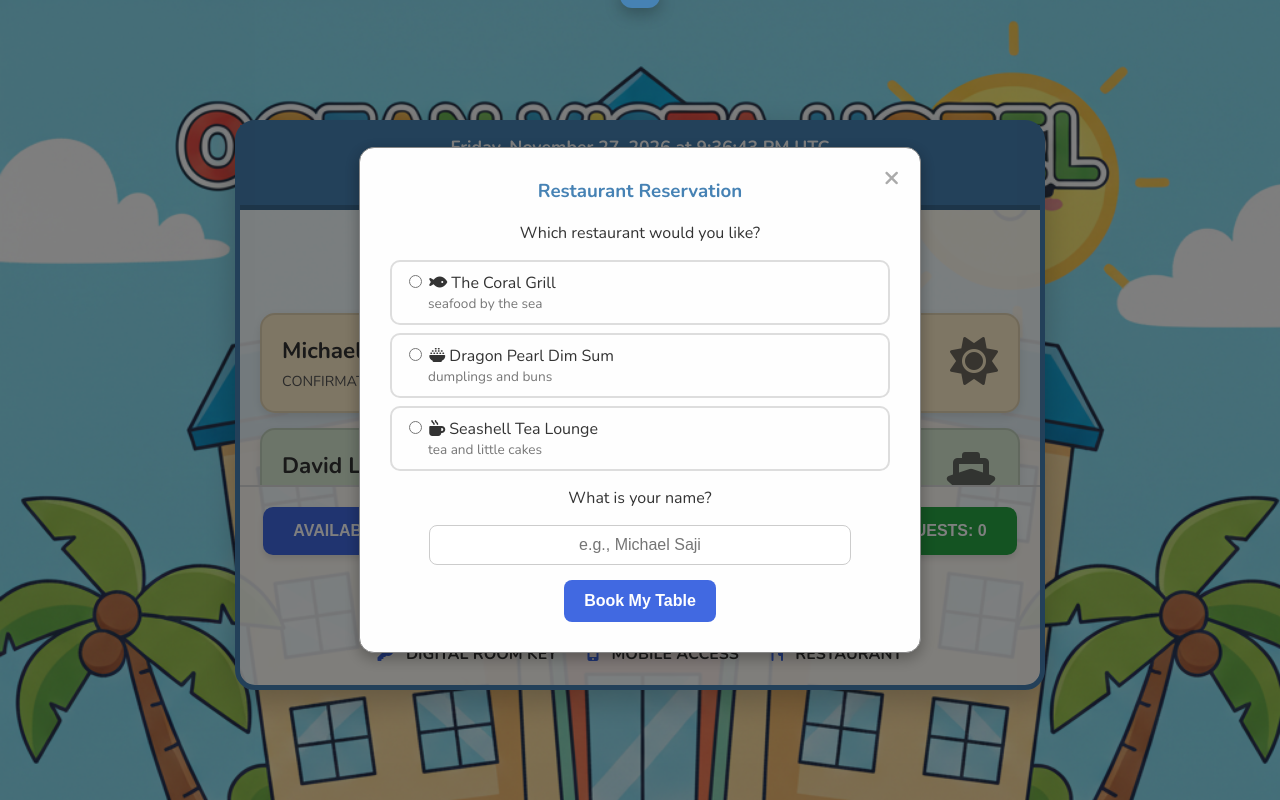
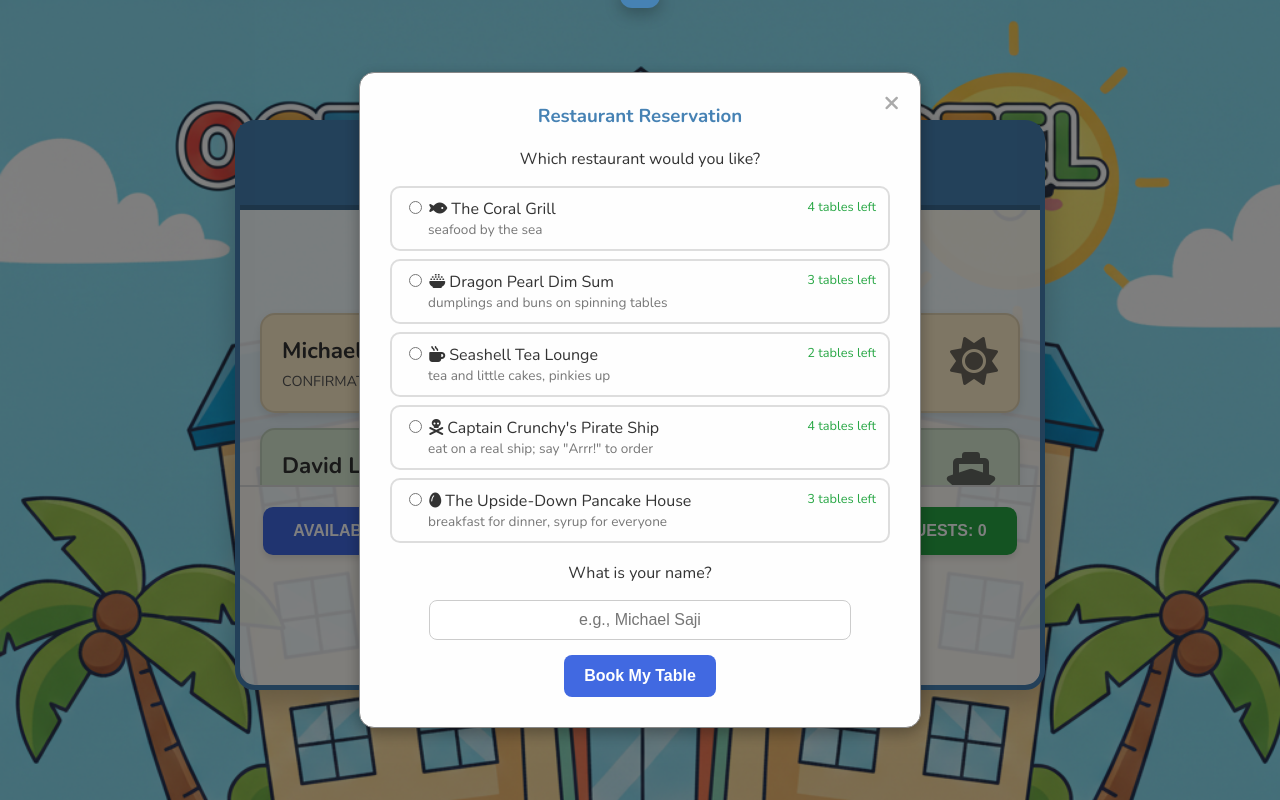
Before and after one commit to msaji/ocean-vista-hotel, a plain HTML site: page index.html in a window 1280 px wide. Both pictures are taken after a click on the link "RESTAURANT". Drawn offline with nearby package versions, Linux system fonts and the light colour scheme.

Commit message:
Restaurants can be full; add more restaurants and three reservations
Restaurants now live in a list in script.js with a name, icon,
description and tablesLeft. Each booking uses a table; at 0 the
restaurant shows FULL and can't be picked. Adds six new restaurants
(nine in all), one of which starts full.

New reservations: Alexander and Eliza Hamilton (Room 410), Charlie
Brown and Snoopy (Room 106), and Lucy Saji (Room 109).

Co-Authored-By: Claude Opus 5.5 <noreply@anthropic.com>
Claude-Session: https://claude.ai/code/session_01NQtmV9ASHpDNFznNcfcGPp

```diff
--- a/index.html
+++ b/index.html
@@ -97,10 +97,8 @@
                 <h3>Restaurant Reservation</h3>
                 <form id="restaurant-form">
                     <p>Which restaurant would you like?</p>
-                    <div class="restaurant-choices">
-                        <label><input type="radio" name="restaurant" value="The Coral Grill" required> <i class="fas fa-fish"></i> The Coral Grill <span>seafood by the sea</span></label>
-                        <label><input type="radio" name="restaurant" value="Dragon Pearl Dim Sum"> <i class="fas fa-bowl-rice"></i> Dragon Pearl Dim Sum <span>dumplings and buns</span></label>
-                        <label><input type="radio" name="restaurant" value="Seashell Tea Lounge"> <i class="fas fa-mug-hot"></i> Seashell Tea Lounge <span>tea and little cakes</span></label>
+                    <div class="restaurant-choices" id="restaurant-choices">
+                        <!-- Filled in by JavaScript from the restaurants list -->
                     </div>
                     <p>What is your name?</p>
                     <input type="text" id="restaurant-name-input" placeholder="e.g., Michael Saji" required>
--- a/script.js
+++ b/script.js
@@ -18,7 +18,10 @@ document.addEventListener('DOMContentLoaded', () => {
         { id: 15, guestName: 'Fox Mulder', confirmationCode: '#T890U', roomNumber: 119, roomType: 'Standard Queen', nights: 2, guestCount: 1, phone: '555-0115', email: 'fox.mulder@example.com', rowColor: 'var(--color-row5)', icon: 'fa-pastafarianism' },
         { id: 16, guestName: 'Gung Gung and Poh Poh', confirmationCode: '#GGPP1', roomNumber: 310, roomType: 'Deluxe King', nights: 50, guestCount: 2, phone: '555-0116', email: 'gung.gung.and.poh.poh@example.com', rowColor: 'var(--color-row1)', icon: 'fa-users' },
 		{ id: 17, guestName: 'Evelyn Holman', confirmationCode: '#148EH', roomNumber: 408, roomType: 'Junior Suite', nights: 21, guestCount: 1, phone: '555-0117', email: 'evelyn.holman@example.com', rowColor: 'var(--color-row5)', icon: 'fa-book' },
-        { id: 18, guestName: 'Kai-Mah', confirmationCode: '#KM18A', roomNumber: 312, roomType: 'Deluxe Queen', nights: 3, guestCount: 1, phone: '555-0118', email: 'kai.mah@example.com', rowColor: 'var(--color-row3)', icon: 'fa-star' }
+        { id: 18, guestName: 'Kai-Mah', confirmationCode: '#KM18A', roomNumber: 312, roomType: 'Deluxe Queen', nights: 3, guestCount: 1, phone: '555-0118', email: 'kai.mah@example.com', rowColor: 'var(--color-row3)', icon: 'fa-star' },
+        { id: 19, guestName: 'Alexander and Eliza Hamilton', confirmationCode: '#AEH10', roomNumber: 410, roomType: 'Junior Suite', nights: 3, guestCount: 2, phone: '555-0119', email: 'alexander.eliza.hamilton@example.com', rowColor: 'var(--color-row4)', icon: 'fa-feather' },
+        { id: 20, guestName: 'Charlie Brown and Snoopy', confirmationCode: '#CBSNP', roomNumber: 106, roomType: 'Standard Queen', nights: 4, guestCount: 2, phone: '555-0120', email: 'charlie.brown.snoopy@example.com', rowColor: 'var(--color-row5)', icon: 'fa-dog' },
+        { id: 21, guestName: 'Lucy Saji', confirmationCode: '#LUCY5', roomNumber: 109, roomType: 'Single', nights: 2, guestCount: 1, phone: '555-0121', email: 'lucy.saji@example.com', rowColor: 'var(--color-row1)', icon: 'fa-football' }
 	];
 
     // A copy of the full guest list. Checking in removes a guest from the
@@ -723,9 +726,42 @@ document.addEventListener('DOMContentLoaded', () => {
     const restaurantNameInput = document.getElementById('restaurant-name-input');
     const restaurantResult = document.getElementById('restaurant-result');
 
+    const restaurantChoices = document.getElementById('restaurant-choices');
+
+    // The hotel's restaurants. Each booking uses up one table.
+    // When tablesLeft reaches 0, the restaurant is FULL.
+    const restaurants = [
+        { name: 'The Coral Grill', icon: 'fa-fish', about: 'seafood by the sea', tablesLeft: 4 },
+        { name: 'Dragon Pearl Dim Sum', icon: 'fa-bowl-rice', about: 'dumplings and buns on spinning tables', tablesLeft: 3 },
+        { name: 'Seashell Tea Lounge', icon: 'fa-mug-hot', about: 'tea and little cakes, pinkies up', tablesLeft: 2 },
+        { name: "Captain Crunchy's Pirate Ship", icon: 'fa-skull-crossbones', about: 'eat on a real ship; say "Arrr!" to order', tablesLeft: 4 },
+        { name: 'The Upside-Down Pancake House', icon: 'fa-egg', about: 'breakfast for dinner, syrup for everyone', tablesLeft: 3 },
+        { name: 'Submarine Sushi Bar', icon: 'fa-water', about: 'sushi with fish tank windows all around', tablesLeft: 2 },
+        { name: 'Gelato Volcano', icon: 'fa-ice-cream', about: 'ice cream that erupts with sprinkles', tablesLeft: 5 },
+        { name: 'Mermaid Lagoon Pizza', icon: 'fa-pizza-slice', about: 'pizza by the pool, mermaid tails optional', tablesLeft: 0 },
+        { name: 'Midnight Moon Café', icon: 'fa-moon', about: 'dinner under the stars on the roof', tablesLeft: 1 }
+    ];
+
+    function renderRestaurantChoices() {
+        restaurantChoices.innerHTML = '';
+        restaurants.forEach((r, i) => {
+            const full = r.tablesLeft === 0;
+            const label = document.createElement('label');
+            if (full) label.classList.add('full');
+            label.innerHTML = `
+                <input type="radio" name="restaurant" value="${i}" ${full ? 'disabled' : ''} required>
+                <i class="fas ${r.icon}"></i> ${r.name}
+                <em class="tables-left">${full ? 'FULL' : (r.tablesLeft === 1 ? '1 table left' : r.tablesLeft + ' tables left')}</em>
+                <span>${r.about}</span>
+            `;
+            restaurantChoices.appendChild(label);
+        });
+    }
+
     restaurantLink.addEventListener('click', (e) => {
         e.preventDefault();
         restaurantForm.reset();
+        renderRestaurantChoices();
         restaurantForm.style.display = 'block';
         restaurantResult.style.display = 'none';
         openModal(restaurantModal);
@@ -733,7 +769,11 @@ document.addEventListener('DOMContentLoaded', () => {
 
     restaurantForm.addEventListener('submit', (e) => {
         e.preventDefault();
-        const restaurant = restaurantForm.querySelector('input[name="restaurant"]:checked').value;
+        const chosen = restaurants[Number(restaurantForm.querySelector('input[name="restaurant"]:checked').value)];
+        if (chosen.tablesLeft === 0) return; // full: can't book
+        chosen.tablesLeft--;
+        const restaurant = chosen.name;
+        sounds.newBooking();
         const name = restaurantNameInput.value.trim();
 
         // If the name belongs to a hotel guest, mention their room too
--- a/style.css
+++ b/style.css
@@ -395,6 +395,24 @@ footer button {
     border-color: var(--accent-blue);
     background-color: #f0f8ff;
 }
+.restaurant-choices .tables-left {
+    float: right;
+    font-size: 0.8em;
+    font-style: normal;
+    color: #28a745;
+}
+.restaurant-choices label.full {
+    opacity: 0.5;
+    cursor: not-allowed;
+}
+.restaurant-choices label.full .tables-left {
+    color: var(--accent-red);
+    font-weight: 900;
+}
+.restaurant-choices {
+    max-height: 45vh;
+    overflow-y: auto;
+}
 .restaurant-choices span {
     display: block;
     margin-left: 24px;
```
